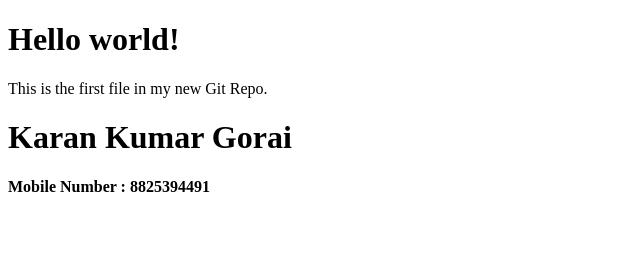
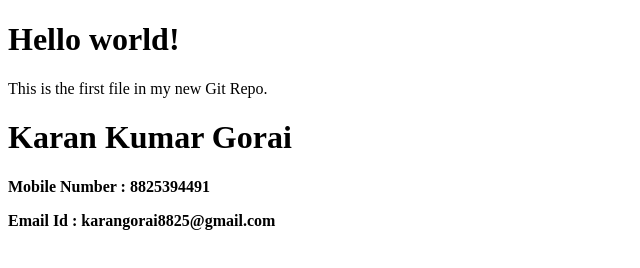
Before and after one commit to karan425/newrepo, a plain HTML site: page index.html in a window 1280 px wide. Shown: the whole page, without its empty margins (0-640 px from the left). Drawn offline with Linux system fonts and the light colour scheme.

Commit message:
Add Email Id to the index.html

```diff
--- a/index.html
+++ b/index.html
@@ -9,5 +9,7 @@
 <p>This is the first file in my new Git Repo.</p>
 <h1>Karan Kumar Gorai</h1>
 <p><strong>Mobile Number :</strong> <b>8825394491</b></p>
+<p><strong>Email Id :</strong> <b>karangorai8825@gmail.com</b></p>
+
 </body>
 </html>
```
